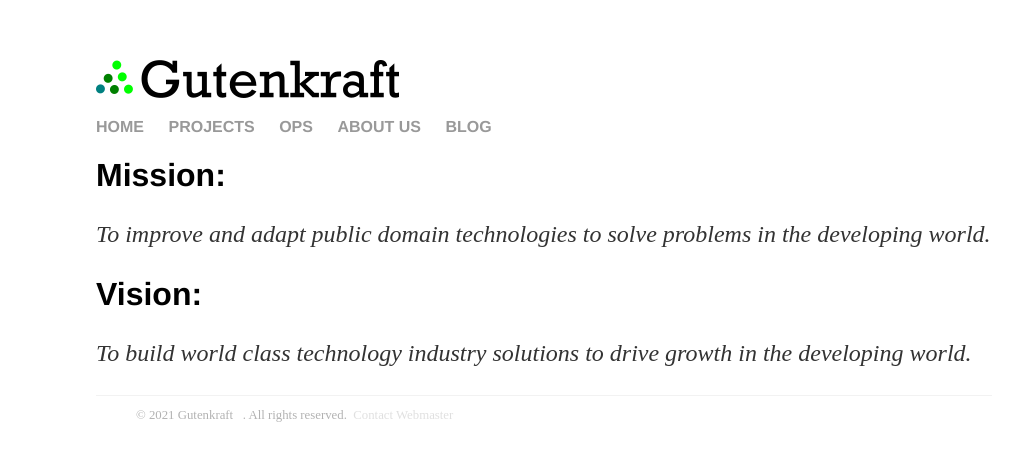
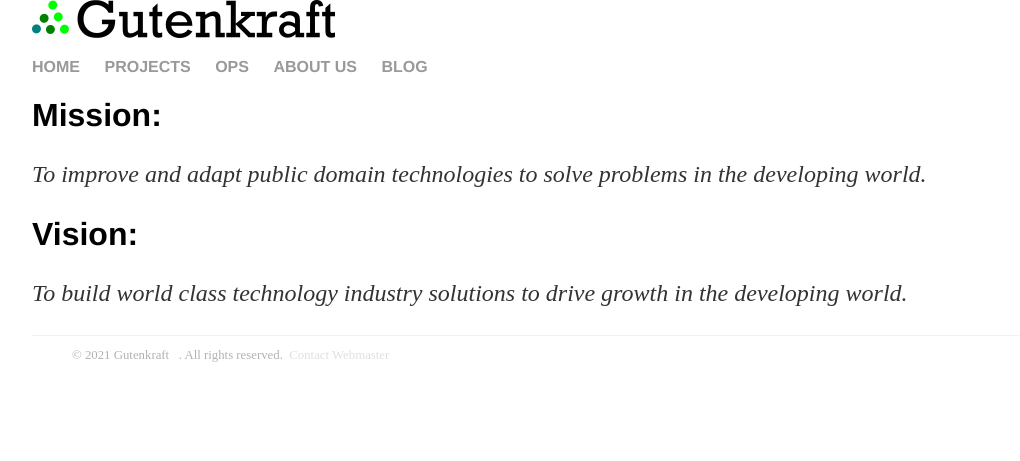
Before and after one commit to oferonmi/datafilik.github.io, a Jekyll site: the page built from index.html, in a window 1280 px wide. Shown: the top 461 px of the page, without its empty margins (96-1116 px from the left). Built offline with Jekyll 4.4.1, drawn with Linux system fonts in a browser that asks for light colours.

Commit message:
css edits

```diff
--- a/css/main.css
+++ b/css/main.css
@@ -1,6 +1,7 @@
 body {
-    margin: 60px auto;
-    width: 70%;
+    margin: auto auto; /*60px*/
+    height: 100%;
+    width: 80%;
 }
 
 nav ul, footer ul {
```
